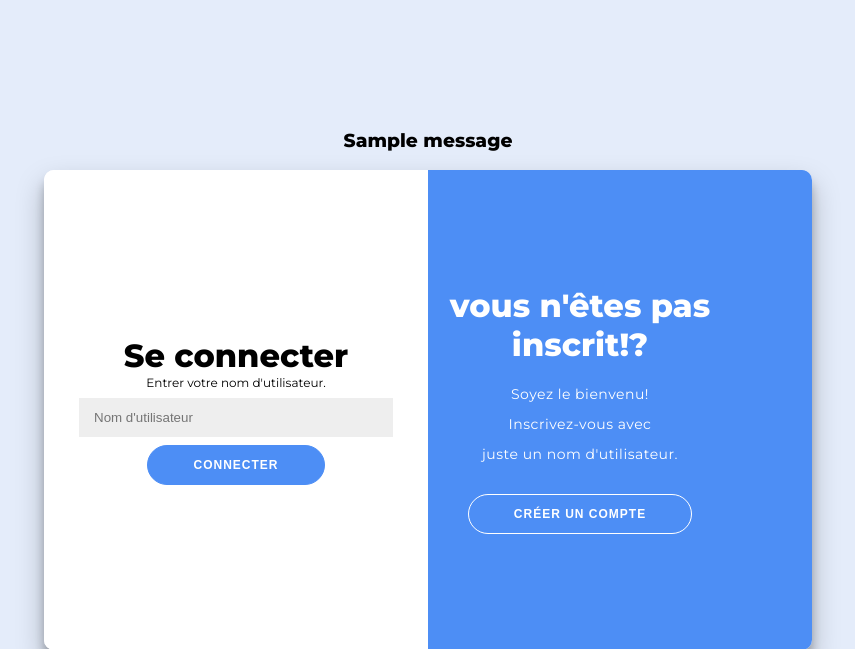
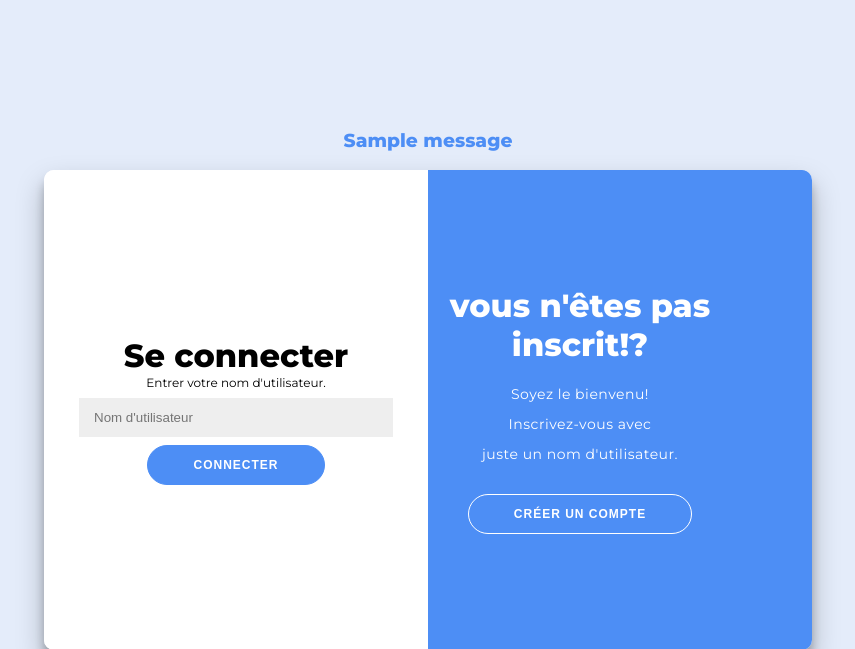
Before and after one commit to lsekkai/test3, a Flask app: page / in a window 1280 px wide. Shown: the top 649 px of the page, without its empty margins (212-1067 px from the left). Run offline with Flask 2, Linux system fonts and the light colour scheme; one stand-in notice (Sample message) is shown.

Commit message:
update front end

```diff
--- a/templates/index.html
+++ b/templates/index.html
@@ -14,7 +14,7 @@
     {% with messages = get_flashed_messages() %}
        {% if messages %}
          {% for message in messages %}
-           <h3>{{ message }}</h3>
+           <h3  style="color: rgb(77, 142, 245);">{{ message }}</h3>
          {% endfor %}
        {% endif %}
     {% endwith %}
--- a/templates/login.html
+++ b/templates/login.html
@@ -10,7 +10,7 @@
        {% if messages %}
          {% for message in messages %}
 
-            <h3 id="myPopup">{{ message }}</h3>
+            <h3 id="myPopup" style="color: rgb(77, 142, 245);">{{ message }}</h3>
               <script>
                 // When the user clicks on <div>, open the popup
 
```
